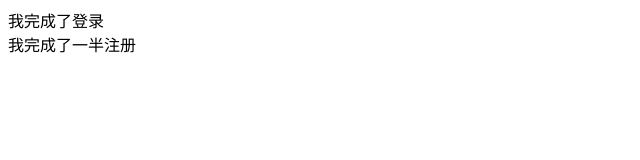
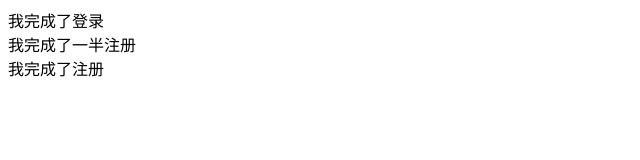
Before and after one commit to kwkwkw2580/json, a plain HTML site: page index.html in a window 1280 px wide. Shown: the whole page, without its empty margins (0-640 px from the left). Drawn offline with Linux system fonts and the light colour scheme.

Commit message:
我完成了注册

```diff
--- a/index.html
+++ b/index.html
@@ -11,6 +11,7 @@
 <body>
     <div>我完成了登录</div>
     <div>我完成了一半注册</div>
+    <div>我完成了注册</div>
 </body>
 
 </html>
```
